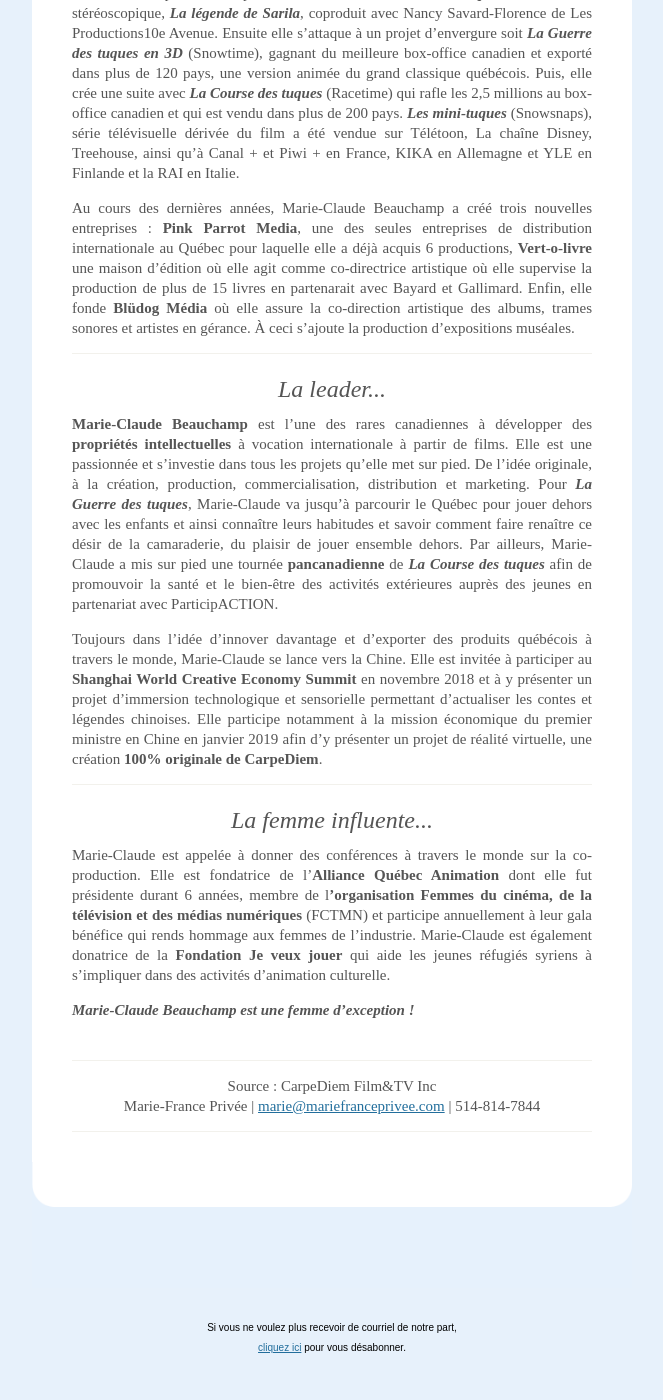
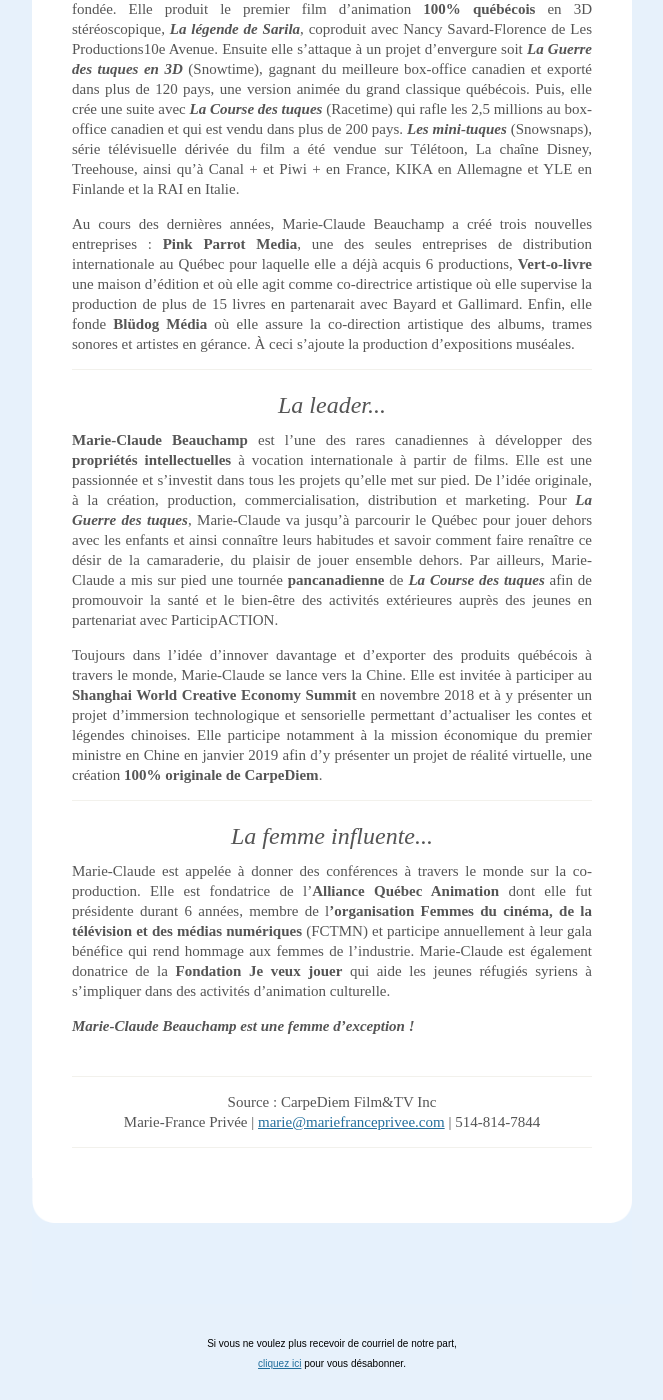
Before and after one commit to graphismatique/mfp, a Jekyll site: the page Mercuriades/index.html, which Jekyll copies as it is, in a window 1280 px wide and 1400 px high, scrolled down 1179 px. Shown: the whole window, without its empty margins (308-971 px from the left). Built offline with Jekyll 4.4.1, drawn with Linux system fonts in a browser that asks for light colours.

Commit message:
Update index.html

```diff
--- a/Mercuriades/index.html
+++ b/Mercuriades/index.html
@@ -240,6 +240,7 @@
                                 <td style="text-align: center; padding: 0px 40px 20px 40px; font-family: serif; font-size: 15px; line-height:20px; color: #555555;">
 
                                     <!--    MARKDOWN START HERE   -->
+                                    <hr>
                                     <h1><small>MARIE-CLAUDE BEAUCHAMP</small><br>FINALISTE LES MERCURIADES 2019</h1>
                                     <h2>LEADERSHIP, FEMME D’EXCEPTION FINANCIÈRE SUN LIFE</h2>
                                     <hr>
@@ -248,14 +249,14 @@
                                     <hr>
                                     <h3>La productrice...</h3>
                                     <p><strong>Marie-Claude Beauchamp</strong> est bien connue autant des télédiffuseurs canadiens qu’européens. Elle a produit et financé près de 300 heures d’animation aussi bien au cinéma qu’à la télévision. Elle est productrice depuis les vingt-sept dernières années, dont quatorze passées à la tête de l’entreprise <strong>CarpeDiem Film &amp; TV,</strong> qu’elle a fondée. Elle produit le premier film d’animation <strong>100% québécois</strong> en 3D stéréoscopique, <strong><em>La légende de Sarila</em></strong>, coproduit avec Nancy Savard-Florence de Les Productions10e Avenue. Ensuite elle s’attaque à un projet d’envergure soit <strong><em>La Guerre des tuques en 3D</em></strong> (Snowtime), gagnant du meilleure box-office canadien et exporté dans plus de 120 pays, une version animée du grand classique québécois. Puis, elle crée une suite avec <strong><em>La Course des tuques</em></strong> (Racetime) qui rafle les 2,5 millions au box-office canadien et qui est vendu dans plus de 200 pays. <strong><em>Les mini-tuques</em></strong> (Snowsnaps), série télévisuelle dérivée du film a été vendue sur Télétoon, La chaîne Disney, Treehouse, ainsi qu’à Canal + et Piwi + en France, KIKA en Allemagne et YLE en Finlande et la RAI en Italie.</p>
-                                    <p>Au cours des dernières années, Marie-Claude Beauchamp a créé trois nouvelles entreprises : <strong>Pink Parrot Media</strong>, une des seules entreprises de distribution internationale au Québec pour laquelle elle a déjà acquis 6 productions, <strong>Vert-o-livre</strong> une maison d’édition où elle agit comme co-directrice artistique où elle supervise la production de plus de 15 livres en partenarait avec Bayard et Gallimard. Enfin, elle fonde <strong>Blüdog Média</strong> où elle assure la co-direction artistique des albums, trames sonores et artistes en gérance. À ceci s’ajoute la production d’expositions muséales.</p>
+                                    <p>Au cours des dernières années, Marie-Claude Beauchamp a créé trois nouvelles entreprises : <strong>Pink Parrot Media</strong>, une des seules entreprises de distribution internationale au Québec pour laquelle elle a déjà acquis 6 productions, <strong>Vert-o-livre</strong> une maison d’édition et où elle agit comme co-directrice artistique où elle supervise la production de plus de 15 livres en partenarait avec Bayard et Gallimard. Enfin, elle fonde <strong>Blüdog Média</strong> où elle assure la co-direction artistique des albums, trames sonores et artistes en gérance. À ceci s’ajoute la production d’expositions muséales.</p>
                                     <hr>
                                     <h3>La leader...</h3>
-                                    <p><strong>Marie-Claude Beauchamp</strong> est l’une des rares canadiennes à développer des <strong>propriétés intellectuelles</strong> à vocation internationale à partir de films. Elle est une passionnée et s’investie dans tous les projets qu’elle met sur pied. De l’idée originale, à la création, production, commercialisation, distribution et marketing. Pour <strong><em>La Guerre des tuques</em></strong>, Marie-Claude va jusqu’à parcourir le Québec pour jouer dehors avec les enfants et ainsi connaître leurs habitudes et savoir comment faire renaître ce désir de la camaraderie, du plaisir de jouer ensemble dehors. Par ailleurs, Marie-Claude a mis sur pied une tournée <strong>pancanadienne</strong> de <strong><em>La Course des tuques</em></strong> afin de promouvoir la santé et le bien-être des activités extérieures auprès des jeunes en partenariat avec ParticipACTION.</p>
+                                    <p><strong>Marie-Claude Beauchamp</strong> est l’une des rares canadiennes à développer des <strong>propriétés intellectuelles</strong> à vocation internationale à partir de films. Elle est une passionnée et s’investit dans tous les projets qu’elle met sur pied. De l’idée originale, à la création, production, commercialisation, distribution et marketing. Pour <strong><em>La Guerre des tuques</em></strong>, Marie-Claude va jusqu’à parcourir le Québec pour jouer dehors avec les enfants et ainsi connaître leurs habitudes et savoir comment faire renaître ce désir de la camaraderie, du plaisir de jouer ensemble dehors. Par ailleurs, Marie-Claude a mis sur pied une tournée <strong>pancanadienne</strong> de <strong><em>La Course des tuques</em></strong> afin de promouvoir la santé et le bien-être des activités extérieures auprès des jeunes en partenariat avec ParticipACTION.</p>
                                     <p>Toujours dans l’idée d’innover davantage et d’exporter des produits québécois à travers le monde, Marie-Claude se lance vers la Chine. Elle est invitée à participer au <strong>Shanghai World Creative Economy Summit</strong> en novembre 2018 et à y présenter un projet d’immersion technologique et sensorielle permettant d’actualiser les contes et légendes chinoises. Elle participe notamment à la mission économique du premier ministre en Chine en janvier 2019 afin d’y présenter un projet de réalité virtuelle, une création <strong>100% originale de CarpeDiem</strong>.</p>
                                     <hr>
                                     <h3>La femme influente...</h3>
-                                    <p>Marie-Claude est appelée à donner des conférences à travers le monde sur la co-production. Elle est fondatrice de l’<strong>Alliance Québec Animation</strong> dont elle fut présidente durant 6 années, membre de l<strong>’organisation Femmes du cinéma, de la télévision et des médias numériques</strong> (FCTMN) et participe annuellement à leur gala bénéfice qui rends hommage aux femmes de l’industrie. Marie-Claude est également donatrice de la <strong>Fondation Je veux jouer</strong> qui aide les jeunes réfugiés syriens à s’impliquer dans des activités d’animation culturelle.</p>
+                                    <p>Marie-Claude est appelée à donner des conférences à travers le monde sur la co-production. Elle est fondatrice de l’<strong>Alliance Québec Animation</strong> dont elle fut présidente durant 6 années, membre de l<strong>’organisation Femmes du cinéma, de la télévision et des médias numériques</strong> (FCTMN) et participe annuellement à leur gala bénéfice qui rend hommage aux femmes de l’industrie. Marie-Claude est également donatrice de la <strong>Fondation Je veux jouer</strong> qui aide les jeunes réfugiés syriens à s’impliquer dans des activités d’animation culturelle.</p>
                                     <p><b><i>Marie-Claude Beauchamp est une femme d’exception !</i></b></p>
                                     <br>
                                     <hr>
```
